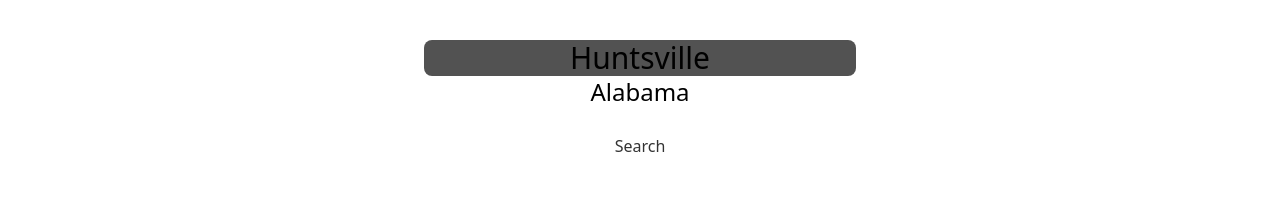
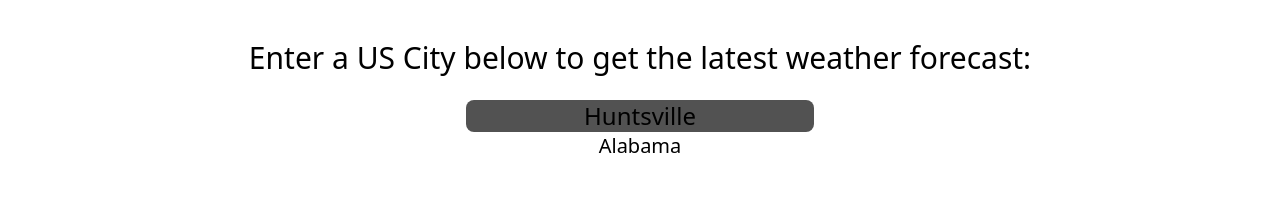
Before and after one commit to maxpeterkaya/capstone_project1, a React (Vite) app: page / in a window 1280 px wide. Shown: the top 204 px of the page. Built offline with nearby package versions, Linux system fonts and the light colour scheme; no server answers.

Commit message:
feat: add better formatting and directions to website usage

```diff
--- a/src/App.tsx
+++ b/src/App.tsx
@@ -12,7 +12,7 @@ export default function App() {
     const [view, setView] = useState<"current" | "forecast">("current");
     const [latitude, setLatitude] = useState(34.7304);
     const [longitude, setLongitude] = useState(-86.5859);
-    const [location, setLocation] = useState<{city: string, state: string}>({city: "Huntsville", state: "Alabama"});
+    const [location, setLocation] = useState<{ city: string, state: string }>({city: "Huntsville", state: "Alabama"});
     const [outdated, setOutdated] = useState(false);
 
     useEffect(() => {
@@ -103,8 +103,12 @@ export default function App() {
         <div className="flex flex-col justify-center items-center gap-4">
             <div>
                 <h1 className={"text-3xl"}>
+                    Enter a US City below to get the latest weather forecast:
+                </h1>
+                <br/>
                 <input
-                        className={"bg-neutral-600 rounded-lg text-center"}
+                    id={"city"}
+                    className={"bg-neutral-600 rounded-lg text-center text-2xl"}
                     value={location.city}
                     onChange={(e) => {
                         setLocation({...location, city: e.target.value})
@@ -112,11 +116,14 @@ export default function App() {
                     }}
                     onKeyDown={(e) => e.key == "Enter" && fetchCity().then()}
                 />
-                </h1>
-                <h2 className={`text-2xl ${outdated ? "opacity-60" : ""}`}>
+
+                <h2 className={`text-xl ${outdated ? "opacity-60" : ""}`}>
                     {location.state}
                 </h2>
             </div>
+            <h4 className={`${outdated ? "" : "text-transparent"}`}>
+                Click the button below or press the 'Enter' key to fetch the latest results!
+            </h4>
             <button
                 onClick={fetchCity}
                 className={`border-2 border-transparent ${outdated ? "opacity-100 bg-green-300" : "opacity-80"} hover:bg-green-300 p-2 rounded-2xl`}
@@ -129,7 +136,8 @@ export default function App() {
                     Longitude: {longitude}
                 </h3>
                 <br/>
-                <div className={`flex flex-row gap-2 justify-center ${outdated ? "opacity-60 pointer-events-none" : ""}`}>
+                <div
+                    className={`flex flex-row gap-2 justify-center ${outdated ? "opacity-60 pointer-events-none" : ""}`}>
                     <button
                         className={`cursor-pointer border-2 border-green-200 ${view == "current" ? "bg-green-300" : ""} rounded-xl p-2 hover:bg-green-600`}
                         onClick={() => setView("current")}
```
Lines whose indentation alone changed are shown as unchanged.
